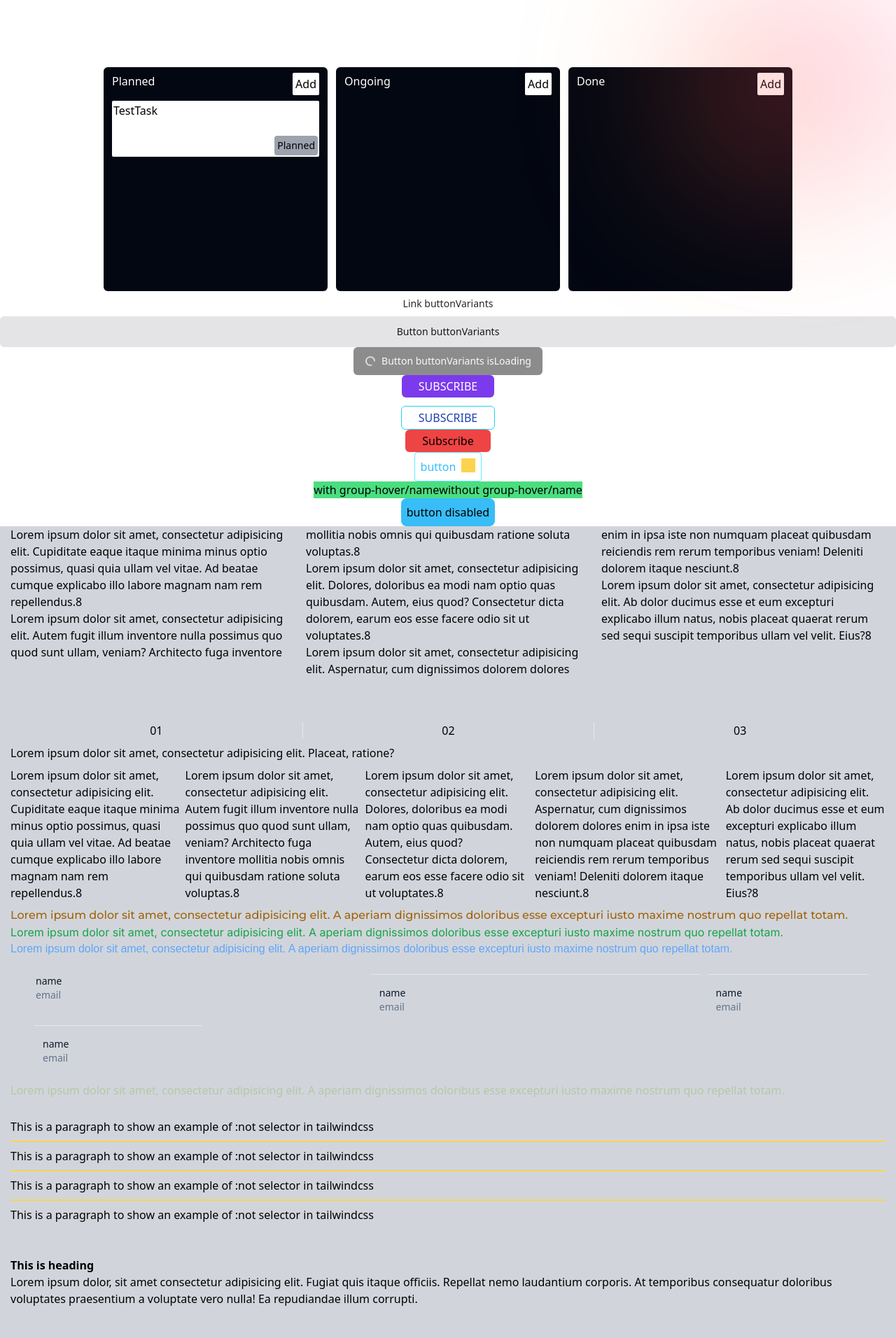
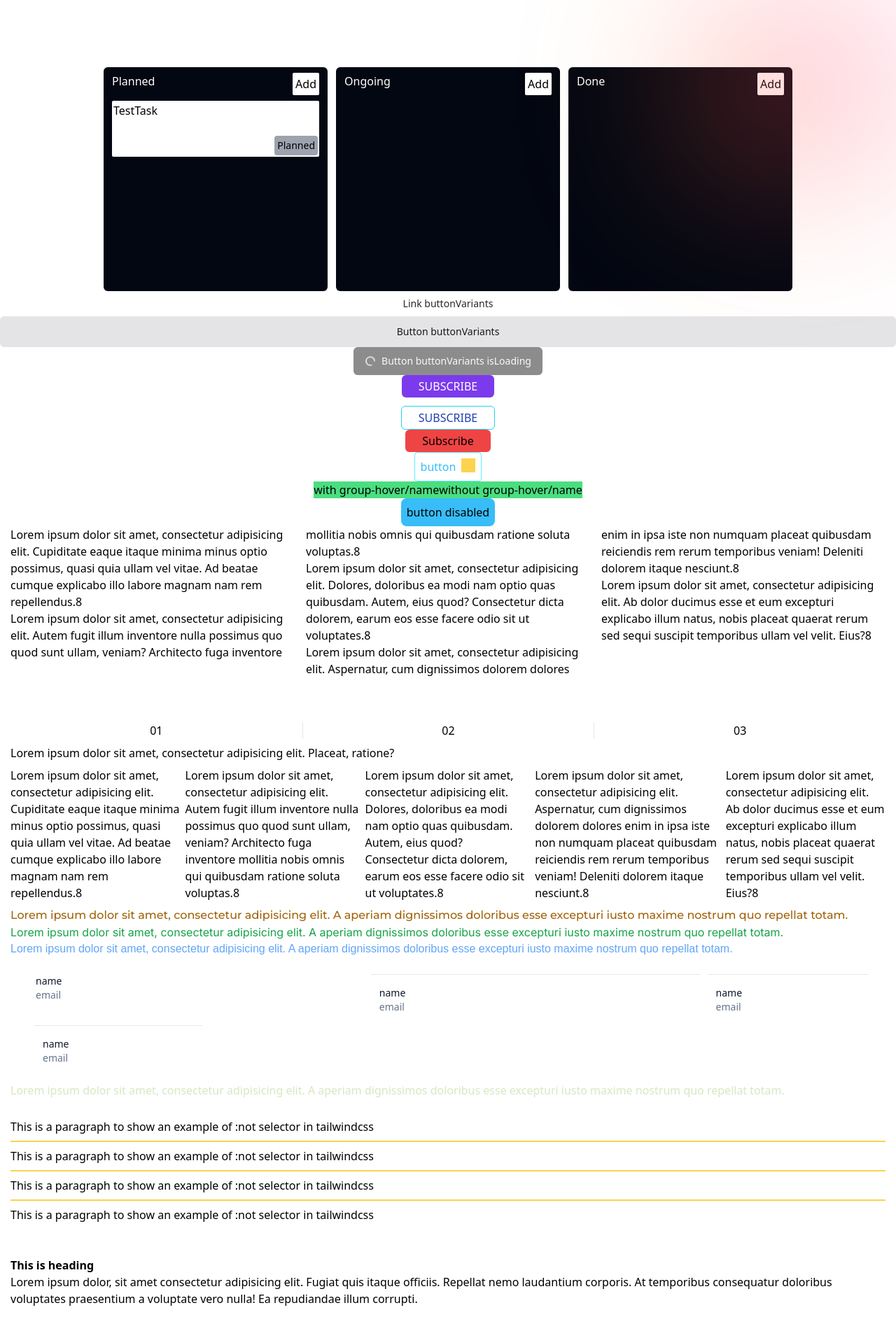
Before and after one commit to YriiHvozdetskiy/next, a Next.js app: page / in a window 1280 px wide. Shown: the top 1912 px of the page at 70% size. Built offline with nearby package versions, Linux system fonts and the light colour scheme; a web font is replaced by a local one.

Commit message:
add @media screen and (max-width)

```diff
--- a/src/app/page.js
+++ b/src/app/page.js
@@ -67,7 +67,8 @@ export default function Home() {
                button disabled
             </button>
             {/*TODO :after в класі (gradient)*/}
-            <section className={'bg-gray-300 max-w-[1430px] w-full px-[15px] gradient'}>
+            {/*TODO max-xl:bg-gray-300 - бекграунд буде примінятися до (1280px)б, max-xl: == @media screen and (max-width) */}
+            <section className={'max-xl:bg-gray-300 max-w-[1430px] w-full px-[15px] gradient'}>
                {/*TODO завжди буде columns-n колонки*/}
                <ul className={'columns-3 mb-16'}>
                   <li>
@@ -259,9 +260,7 @@ export default function Home() {
                {/*TODO hover:text-primary hover:underline decoration-[6px] потрібно задавати кожній властивості окремо*/}
                <div className={'container flex mt-[10px] lg:mt-0 lg:flex-col text-gray-600'}>
                   <a
-                     className={
-                        'text-secondary w-[50%] font-bold hover:text-primary hover:underline decoration-[6px] underline-offset-4 transition'
-                     }
+                     className={'text-secondary w-[50%] font-bold hover:text-primary hover:underline decoration-[6px] underline-offset-4 transition'}
                      href="#"
                   >
                      link
@@ -288,10 +287,10 @@ export default function Home() {
                ></div>
                {/*TODO :after*/}
                <label className="block">
-                        <span
-                           className="after:content-['*'] after:ml-0.5 after:text-red-500 block text-sm font-medium text-slate-700">
-                            Email
-                        </span>
+                  <span
+                     className="after:content-['*'] after:ml-0.5 after:text-red-500 block text-sm font-medium text-slate-700">
+                      Email
+                  </span>
                   <input
                      className="mt-1 block w-full rounded-md border border-slate-300 bg-white px-3 py-2 shadow-sm placeholder-slate-400 focus:border-sky-500 focus:outline-none focus:ring-1 focus:ring-sky-500 sm:text-sm"
                      type="email"
--- a/src/components/Column.jsx
+++ b/src/components/Column.jsx
@@ -20,22 +20,20 @@ export const Column = ({state}) => {
    //    shallow
    // )
 
-   const openModalHandler = () => {
-      setOpen(true)
-      // input.current.focus()
-      // TODO не працює ref
-      console.log('input.current', input.current)
-   };
-
    return (
       <div className={'max-w-[20rem] w-1/3 px-3 rounded-md py-2 bg-gray-950 text-white min-h-[20rem] space-y-2'}
       >
          <div className={'flex justify-between'}>
-            <p>{state}</p>
+            <p>
+               {state}</p>
             <button
                type={'button'}
                className={'text-black bg-white p-1 rounded-sm'}
-               onClick={openModalHandler}
+               onClick={() => {
+                  setOpen(true)
+                  // TODO не працює ref коли елемента немає в DOM
+                  console.log('input.current', input.current) // null
+               }}
             >
                Add
             </button>
```
Also changed, not shown: tailwind.config.js (+15 -0 lines), src/styles/globals.css (line endings or trailing spaces).
